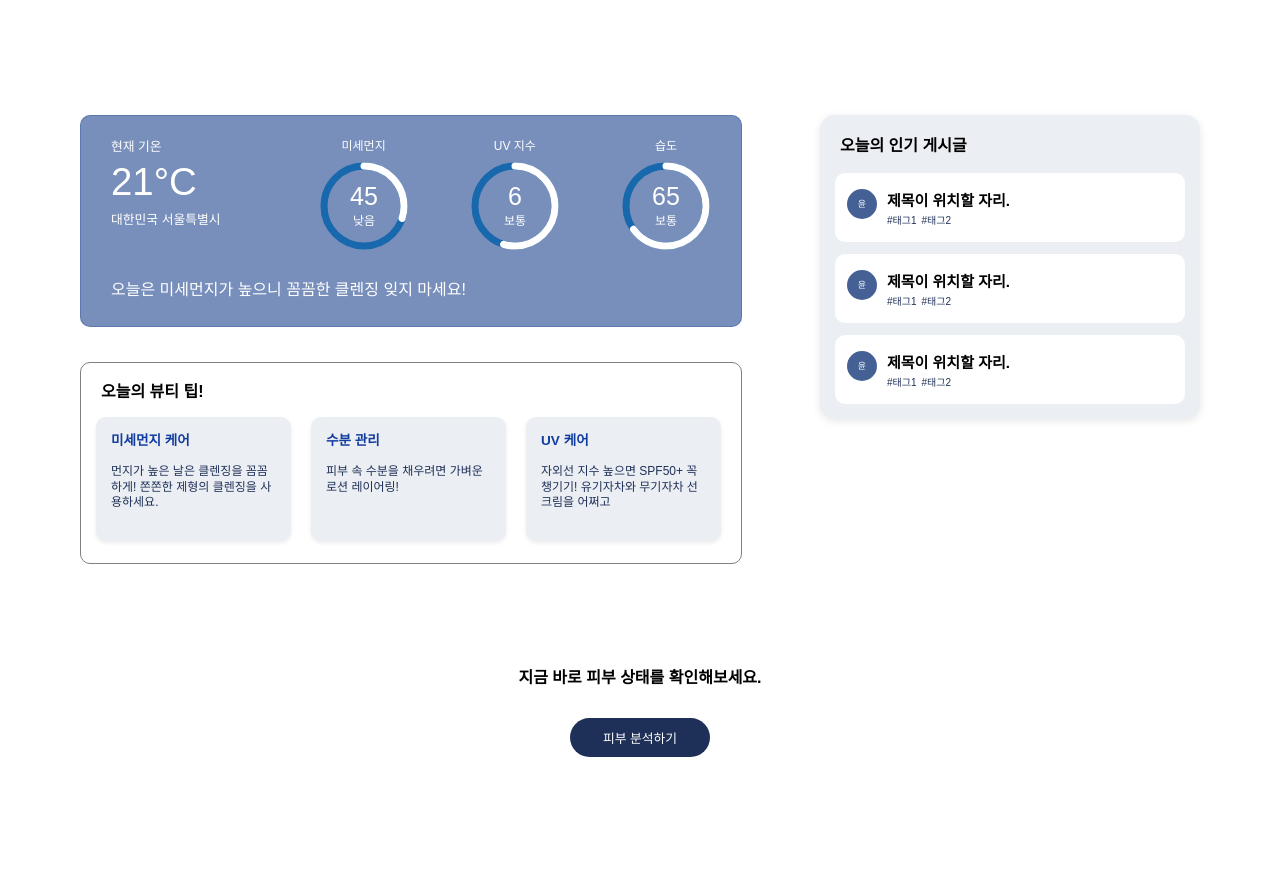
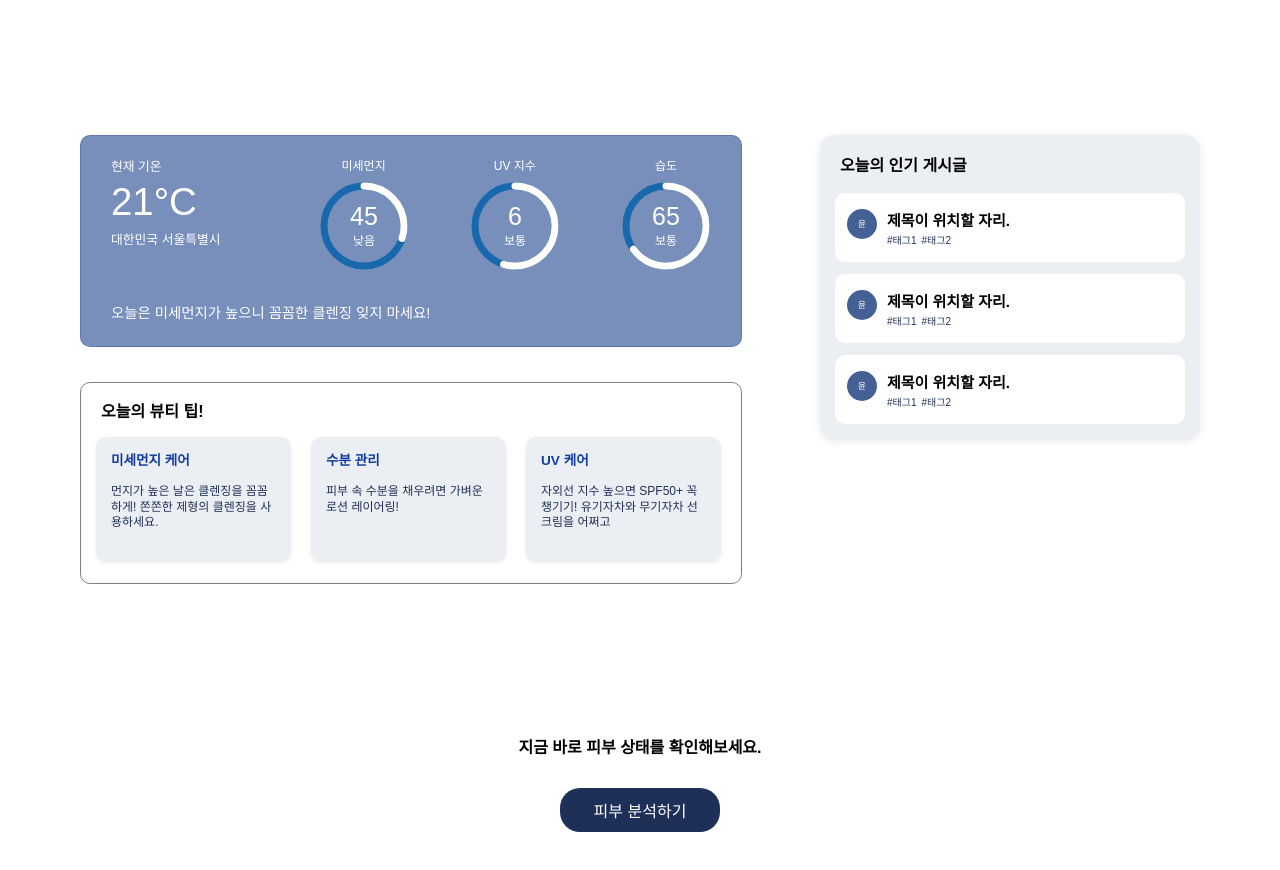
Before and after one commit to tab-captains/RE-Skin-fe, a React (Vite) app: page / in a window 1280 px wide. Shown: the part 580-1450 px from the top of the page. Before the commit the page ends 1387 px from the top, so only its background shows below. Built offline with nearby package versions, Linux system fonts and the light colour scheme.

Commit message:
design: 메인페이지 컴포넌트 애니메이션 설정.

```diff
--- a/src/features/common/hooks/useReveal.js
+++ b/src/features/common/hooks/useReveal.js
@@ -11,7 +11,7 @@ const useReveal = (options = {}) => {
     };
 
     const observer = new IntersectionObserver(callback, {
-      threshold: [0.5, 0.1],
+      threshold: [0.5, 0.4],
       ...options,
     });
 
--- a/src/features/main/components/BoardCard.jsx
+++ b/src/features/main/components/BoardCard.jsx
@@ -49,7 +49,7 @@ export default BoardCard;
 
 
   const PreviewCardItem = ({ children }) => {
-  const { ref, isRevealed } = useReveal({ threshold: [0.5, 0.1] });
+  const { ref, isRevealed } = useReveal({ threshold: [0.5, 0.4] });
 
   return (
     <PreviewCard ref={ref} className={isRevealed ? "visible" : ""}>
--- a/src/features/main/components/BottomSection.jsx
+++ b/src/features/main/components/BottomSection.jsx
@@ -3,20 +3,21 @@ import colors from "../../common/colors";
 import WeatherCard from "./WeatherCard";
 import TipCard from "./TipCard";
 import BoardCard from './BoardCard';
+import useReveal from "../../common/hooks/useReveal";
 const BottomSection = () => {
-
+  const { ref, isRevealed } = useReveal({ threshold: 0.2 });
   return(
     <Container>
       <LeftWrapper>
       <WeatherCard />
-      <TipWrapper>
+      <TipCardItem>
       <p style={{margin: "0 0 15px 5px", fontWeight: "bold"}}>오늘의 뷰티 팁!</p>
       <TipCard   tips={[
         { title: "미세먼지 케어", content: "먼지가 높은 날은 클렌징을 꼼꼼하게! 쫀쫀한 제형의 클렌징을 사용하세요." },
         { title: "수분 관리", content: "피부 속 수분을 채우려면 가벼운 로션 레이어링! " },
         { title: "UV 케어", content: "자외선 지수 높으면 SPF50+ 꼭 챙기기! 유기자차와 무기자차 선크림을 어쩌고" },
       ]}/>
-    </TipWrapper>
+      </TipCardItem>
       </LeftWrapper>
       <BoardCard />
     </Container>
@@ -24,6 +25,18 @@ const BottomSection = () => {
 };
 
 export default BottomSection;
+
+
+ const TipCardItem = ({ children }) => {
+  const { ref, isRevealed } = useReveal({ threshold: [0.5, 0.9] });
+
+  return (
+    <TipWrapper ref={ref} className={isRevealed ? "visible" : ""}>
+      {children}
+    </TipWrapper>
+  );
+};
+
 
 const TipWrapper =styled.div`
   width: 630px;
@@ -33,6 +46,15 @@ const TipWrapper =styled.div`
   border: 1px solid;
   border-color: gray;
   gap: 7px;
+
+  opacity: 0;
+  transform: translateY(20px);
+  transition: all 0.5s ease-out;
+
+  &.visible {
+    opacity: 1;
+    transform: translateY(0);
+  }
 `
 const LeftWrapper = styled.div`
   display: flex;
--- a/src/features/main/components/WeatherCard.jsx
+++ b/src/features/main/components/WeatherCard.jsx
@@ -1,6 +1,7 @@
 import styled from "styled-components";
 import colors from "../../common/colors";
 import GaugeCircle from "./GaugeCircle";
+import useReveal from "../../common/hooks/useReveal"
 
 const weatherMock = {
   city: "대한민국 서울특별시",
@@ -15,6 +16,7 @@ const WeatherCard = ({weather=weatherMock}) => {
   return(
     <>
     <Wrapper>
+      <WeatherCardItem>
         <TopSection>
           <TopTextWrapper>
             <Text>현재 기온</Text>
@@ -27,11 +29,34 @@ const WeatherCard = ({weather=weatherMock}) => {
             <GaugeCircle label="습도" value={weather.humidity} max={100} />
           </GaugesWrapper>
         </TopSection>
+
      <BottomText>오늘은 미세먼지가 높으니 꼼꼼한 클렌징 잊지 마세요!</BottomText>
+     </WeatherCardItem>
     </Wrapper>
     </>
   );
 };
+ const WeatherCardItem = ({ children }) => {
+  const { ref, isRevealed } = useReveal({ threshold: [0.5, 0.4] });
+
+  return (
+    <Card ref={ref} className={isRevealed ? "visible" : ""}>
+      {children}
+    </Card>
+  );
+};
+
+const Card = styled.div`
+  opacity: 0;
+  transform: translateY(20px);
+  transition: all 0.5s ease-out;
+
+  &.visible {
+    opacity: 1;
+    transform: translateY(0);
+  }
+`;
+
 const Wrapper = styled.div`
   width: 600px;
   height: 170px;
@@ -43,6 +68,7 @@ const Wrapper = styled.div`
   flex-direction: column;
   gap: 15px;
 `;
+
 const TopSection =styled.div`
   display: flex;
   justify-content: space-between;
@@ -54,9 +80,9 @@ const TopTextWrapper =styled.div`
   gap: 5px;
 `
 const BottomText = styled.div`
-  font-size: 1rem;
+  font-size: 0.9rem;
   color: white;
-  margin: 10px 0;
+  margin: 30px 0 0 0;
 `;
 const Text = styled.div`
   font-size: 0.8rem;
--- a/src/features/main/pages/MainPage.jsx
+++ b/src/features/main/pages/MainPage.jsx
@@ -4,8 +4,10 @@ import LeftSection from "../components/LeftSection";
 import RightSection from "../components/RightSection";
 import BottomSection from "../components/BottomSection";
 import {useNavigate} from "react-router-dom";
+import useReveal from "../../common/hooks/useReveal"
 const MainPage=()=>{
   const navigate =useNavigate();
+
   return(
     <Container>
     <Top>
@@ -16,39 +18,74 @@ const MainPage=()=>{
       <BottomSection />
     </Bottom>
     <Footer>
-      <Text>지금 바로 피부 상태를 확인해보세요.</Text>
-      <AnalyzeButton onClick={() => navigate("/login")}>피부 분석하기</AnalyzeButton>
+      <TextItem>지금 바로 피부 상태를 확인해보세요.</TextItem>
+      <ButtonItem onClick={() => navigate("/login")}>피부 분석하기</ButtonItem>
     </Footer>
     </Container>
   );
 };
 export default MainPage;
 
+const TextItem = ({ children }) => {
+  const { ref, isRevealed } = useReveal({ threshold: [0.5, 0.4] });
+
+  return (
+    <Text ref={ref} className={isRevealed ? "visible" : ""}>
+      {children}
+    </Text>
+  );
+};
+
+const ButtonItem = ({ children }) => {
+  const { ref, isRevealed } = useReveal({ threshold: [0.5, 0.4] });
+
+  return (
+    <AnalyzeButton ref={ref} className={isRevealed ? "visible" : ""}>
+      {children}
+    </AnalyzeButton>
+  );
+};
+
+
 const Footer = styled.div`
-  margin: 50px;
+  margin: 100px;
   text-align: center;
 
 `
 const Text = styled.div`
   font-weight: bold;
+  font-size: 1rem;
   color: black;
   margin-bottom: 30px;
+  &.visible {
+    opacity: 1;
+    transform: translateY(0);
+  }
+
+  &:hover {
+    background: #eceff3;
+  }
 `
 const AnalyzeButton=styled.button`
   border: none;
   border-radius: 20px;
-  width: 140px;
+  width: 160px;
   padding: 10px;
   text-align: center;
-  font-size: 0.8em;
+  font-size: 1em;
   color: white;
   background-color: ${colors.primary};
   cursor: pointer;
   text-decoration: none;
   transition: background-color 0.2s ease;
 
+   &.visible {
+    opacity: 1;
+    transform: translateY(0);
+  }
+
   &:hover {
-    background-color: ${colors.textAccent};
+    background: ${colors.textAccent};
   }
 `
 
@@ -64,7 +101,7 @@ const Top=styled.div`
   align-items: center;
   gap: 80px;
   min-height: 50vh;
-  padding: 100px 80px;
+  padding: 100px 80px 120px 80px;
 `
 const Bottom=styled.div`
   display: flex;
```
Lines whose indentation alone changed are shown as unchanged.
